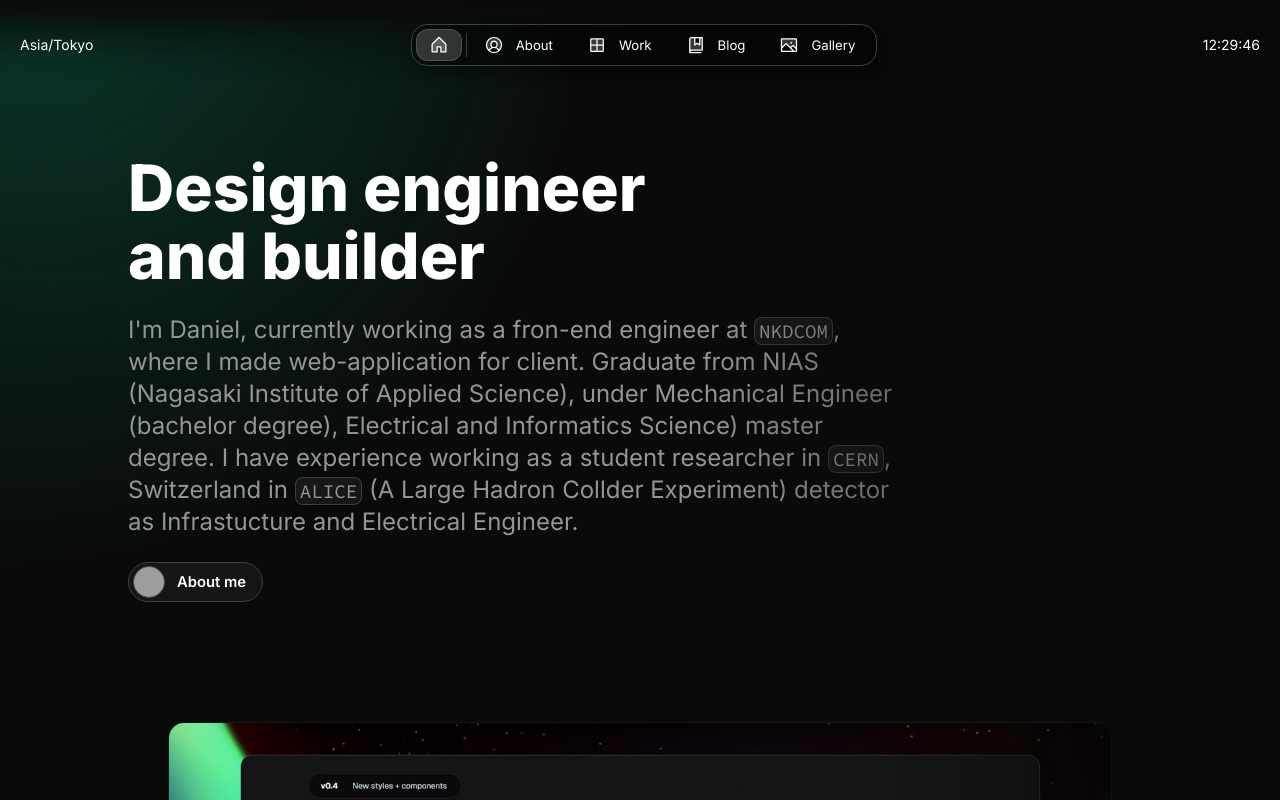
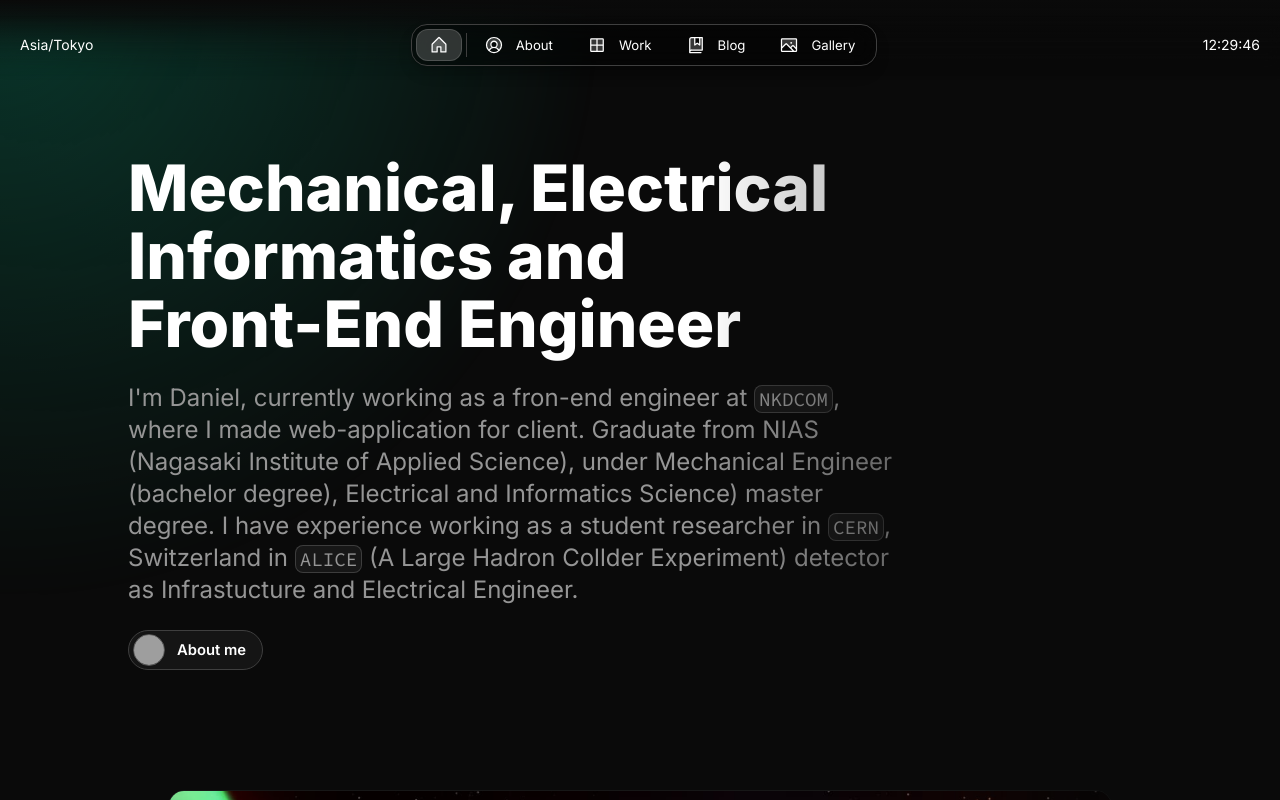
Before and after one commit to daneecool/daniel-portfolio-github.io, a Next.js app: page /daniel-portfolio-github.io/ in a window 1280 px wide. Shown: the top 800 px of the page. Built offline with nearby package versions, Linux system fonts and the light colour scheme; grey boxes are pictures that could not be loaded.

Commit message:
more fix

```diff
--- a/src/app/resources/content.js
+++ b/src/app/resources/content.js
@@ -54,7 +54,7 @@ const home = {
   label: "Home",
   title: `${person.name}'s Portfolio`,
   description: `Portfolio website showcasing my work as a ${person.role}`,
-  headline: <>Design engineer and builder</>,
+  headline: <>Mechanical, Electrical Informatics and Front-End Engineer</>,
   subline: (
     <>
       {/* I'm Selene, a design engineer at <InlineCode>FLY</InlineCode>, where I craft intuitive
@@ -122,7 +122,7 @@ const about = {
         images: [
           // optional: leave the array empty if you don't want to display images
           {
-            src: "${baseURL}/images/projects/project-01/cover-01.jpg",
+            src: `${baseURL}/images/projects/project-01/cover-01.jpg`,
             alt: "Once UI Project",
             width: 16,
             height: 9,
@@ -190,7 +190,7 @@ const about = {
         // optional: leave the array empty if you don't want to display images
         images: [
           {
-            src: "${baseURL}/images/projects/project-01/cover-04.jpg",
+            src: `${baseURL}/images/projects/project-01/cover-04.jpg`,
             alt: "Project image",
             width: 16,
             height: 9,
```
